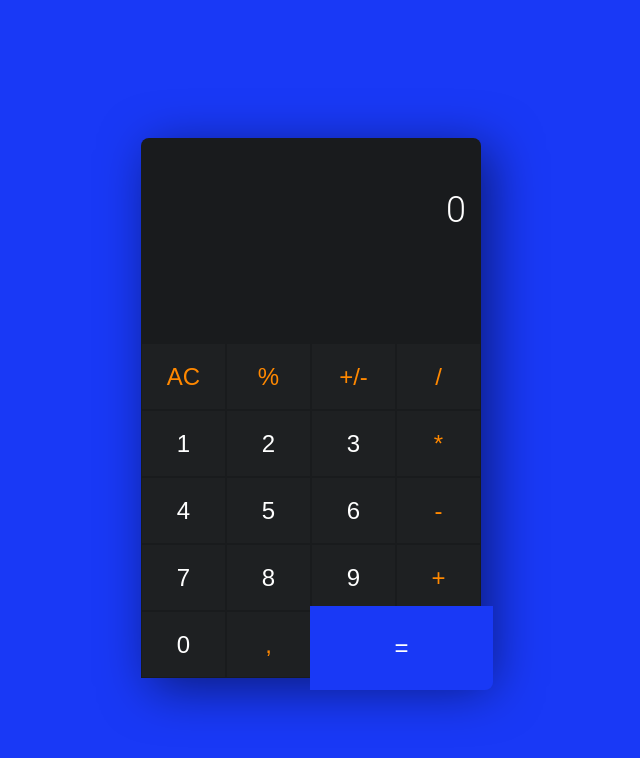
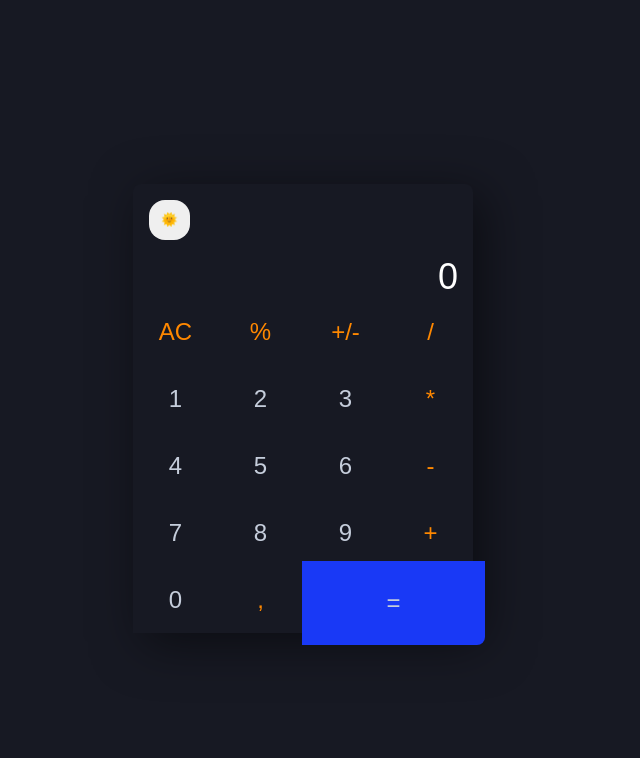
Before and after one commit to Uladziby/innowise-calculator, a website built with webpack: page src/index.html in a window 1280 px wide. Shown: the whole page, without its empty margins (337-977 px from the left). Built offline with nearby package versions, Linux system fonts and the light colour scheme.

Commit message:
feat : added theme toggle=>refactoring styles

```diff
--- a/package.json
+++ b/package.json
@@ -25,7 +25,7 @@
   "lint-staged": {
     "src/**/*.{js,json,css,scss,md}": [
       "prettier --write",
-      "eslint --max-warnings=2"
+      "eslint --max-warnings=5"
     ]
   },
   "keywords": [],
--- a/src/components/BaseComponent.js
+++ b/src/components/BaseComponent.js
@@ -4,12 +4,12 @@ export function BaseComponent({
   className = [],
   styles = '',
   content = '',
-  id = '',
+  id,
 }) {
   const element = document.createElement(tag);
   element.classList.add(...className);
   element.innerHTML = `${content}`;
-  element.id = id;
+  if (id) element.id = id;
 
   if (parentNode) {
     parentNode.appendChild(element);
--- a/src/components/Button/styles.scss
+++ b/src/components/Button/styles.scss
@@ -2,10 +2,10 @@
   display: flex;
   align-items: center;
   justify-content: center;
-  border: 0.5px solid #191b1d;
-  background: #1e2022;
-  color: #fff;
   font-weight: 300;
+  background-color: var(--bg-color);
+  color: var(--font-color);
+  border: 0.5px solid var(--bg-color);
   font-size: 24px;
   cursor: pointer;
 
--- /dev/null
+++ b/src/components/Calculator/Calculator.js
@@ -0,0 +1,104 @@
+import { BaseComponent } from '../BaseComponent.js';
+import { DisplayComponent } from '../DisplayComponent/DisplayComponent.js';
+import {
+  numbersButtons,
+  operationsButtons,
+  functionsButtons,
+  resultButton,
+} from '../../constants.js';
+import { renderButtons } from '../../helpers/renderButtons.js';
+import { calculateResult } from '../../helpers/calculateResult.js';
+import { updateInputRemoveZeroBefore } from '../../helpers/updateInputRemoveZeroBefore.js';
+import './styles.scss';
+
+export function Calculator(appContainer) {
+  let currentInput = '';
+  let currentValue = 0;
+  let operator = null;
+  let calculationInput = '';
+
+  const displayElement = DisplayComponent(appContainer, currentValue);
+
+  const buttonsContainer = BaseComponent({
+    parentNode: appContainer,
+    tag: 'div',
+    className: ['buttons_container'],
+  });
+
+  const numbersButtonsContainer = BaseComponent({
+    parentNode: buttonsContainer.element,
+    tag: 'div',
+    className: ['buttons_container__left'],
+  });
+
+  const functionsButtonsContainer = BaseComponent({
+    parentNode: buttonsContainer.element,
+    tag: 'div',
+    className: ['buttons_container__right'],
+  });
+
+  const render = () => {
+    renderButtons(operationsButtons, numbersButtonsContainer, handleEvent);
+    renderButtons(numbersButtons, numbersButtonsContainer, handleEvent);
+    renderButtons(functionsButtons, functionsButtonsContainer, handleEvent);
+    renderButtons(resultButton, buttonsContainer, handleEvent);
+  };
+
+  const handleEvent = (value) => {
+    if (!isNaN(value)) {
+      currentInput += value;
+      const updatedValue = updateInputRemoveZeroBefore(currentInput);
+      displayElement.updateResult(updatedValue);
+    } else if (['+', '-', '*', '/'].includes(value)) {
+      if (currentInput !== '') {
+        displayElement.updateCalculation(currentValue);
+        currentValue = parseFloat(currentInput);
+        currentInput = '';
+      }
+      operator = value;
+      displayElement.updateResult(currentValue + ' ' + operator);
+    } else if (value === '=') {
+      if (currentInput !== '' && operator) {
+        const result = calculateResult(currentValue, currentInput, operator);
+        currentInput = '';
+        operator = null;
+        displayElement.updateResult(result);
+      }
+    } else if (value === 'AC') {
+      currentInput = '';
+      currentValue = 0;
+      operator = null;
+      displayElement.updateResult(currentValue);
+    } else if (value === '+/-') {
+      if (currentInput !== '') {
+        currentInput = (parseFloat(currentInput) * -1).toString();
+        displayElement.updateResult(currentInput);
+      } else if (currentValue !== 0) {
+        currentValue *= -1;
+        displayElement.updateResult(currentValue);
+      }
+    } else if (value === '%') {
+      if (operator === null) {
+        displayElement.updateResult(0);
+        currentInput = 0;
+      }
+      if (currentInput !== '') {
+        currentInput = (
+          (parseFloat(currentInput) / currentValue) *
+          100
+        ).toString();
+        displayElement.updateResult(currentInput);
+      } else if (currentValue !== 0) {
+        currentValue /= 100;
+        displayElement.updateResult(currentValue);
+      }
+    } else if (value === ',') {
+      if (currentInput !== '' && !currentInput.includes('.')) {
+        currentInput += '.';
+        displayElement.updateResult(currentInput);
+      }
+    }
+  };
+
+  render();
+}
--- /dev/null
+++ b/src/components/Calculator/styles.scss
@@ -0,0 +1,37 @@
+.calculator {
+  opacity: 0;
+  animation: 1s bounceIn;
+  animation-fill-mode: forwards;
+  margin: 10px;
+  border-radius: 8px;
+  color: #ffffff;
+  box-shadow: 10px 10px 50px rgba(0, 0, 0, 0.5);
+  background-color: var(--bg-color);
+}
+
+.buttons_container {
+  position: relative;
+  display: flex;
+  background-color: var(--bg-color);
+  color: var(--font-color);
+
+  &__left {
+    display: grid;
+    grid: repeat(5, 67px) / repeat(3, 85px);
+  }
+  &__right {
+    display: grid;
+    grid: repeat(5, 67px) / repeat(1, 85px);
+  }
+}
+
+.btn_result {
+  position: absolute;
+  right: -12px;
+  bottom: -12px;
+  width: calc(43% * 1.25);
+  height: calc(100% * 0.25);
+  background: #1939f6;
+  border-bottom-right-radius: 8px;
+  border: 0.5px rgba(0, 0, 0, 0.0001);
+}
--- a/src/components/DisplayComponent/DisplayComponent.js
+++ b/src/components/DisplayComponent/DisplayComponent.js
@@ -3,11 +3,10 @@ import './styles.scss';
 
 export const DisplayComponent = (container, value) => {
   const displayContainer = BaseComponent({
-    parentNode: container.element,
+    parentNode: container,
     tag: 'div',
     className: ['display_container'],
   });
-
   const displayCalculation = BaseComponent({
     parentNode: displayContainer.element,
     tag: 'div',
--- a/src/components/DisplayComponent/styles.scss
+++ b/src/components/DisplayComponent/styles.scss
@@ -6,15 +6,17 @@
   position: relative;
   justify-content: center;
   text-align: right;
+  background-color: var(--bg-color);
 
   &__result {
     width: 100%;
     height: 50%;
     padding-right: 15px;
+    color: var(--font-light);
   }
   &__calculation {
     font-size: 1rem;
-    color: #fff;
+    color: var(--font-light);
     padding-right: 15px;
   }
 }
--- /dev/null
+++ b/src/components/ThemeButton/ThemeButton.js
@@ -0,0 +1,25 @@
+import './styles.scss';
+
+export function ThemeButton(appContainer) {
+  let isLight = localStorage.getItem('IsDarkTheme') ? false : true;
+
+  const wrapper = document.createElement('div');
+  wrapper.classList.add('theme-switcher');
+  appContainer.appendChild(wrapper);
+
+  const toggle = document.createElement('button');
+  toggle.classList.add('theme-switcher__button');
+  isLight ? (toggle.innerText = '🌞') : (toggle.innerText = '🌚');
+  wrapper.appendChild(toggle);
+
+  toggle.addEventListener('click', modeSwitch);
+
+  function modeSwitch() {
+    let root = document.body;
+    isLight = !isLight;
+    localStorage.setItem('IsDarkTheme', isLight);
+    isLight ? (toggle.innerText = '🌞') : (toggle.innerText = '🌚');
+
+    root.classList.toggle('lightMode');
+  }
+}
--- /dev/null
+++ b/src/components/ThemeButton/styles.scss
@@ -0,0 +1,17 @@
+.theme-switcher {
+  &__button {
+    list-style: none;
+    display: inline;
+    border-radius: 1rem;
+    border: none;
+    line-height: 1.5rem;
+    padding: 0.5rem 0.75rem;
+    margin: 1rem;
+    transition: all 250ms;
+    cursor: pointer;
+  }
+  &__button:hover {
+    color: var(--bg-color);
+    background-color: var(--font-light);
+  }
+}
--- a/src/index.js
+++ b/src/index.js
@@ -1,113 +1,26 @@
+import './components/ThemeButton/styles.scss';
+import { Calculator } from './components/Calculator/Calculator.js';
+import { ThemeButton } from './components/ThemeButton/ThemeButton.js';
 import { BaseComponent } from './components/BaseComponent.js';
-import { DisplayComponent } from './components/DisplayComponent/DisplayComponent.js';
-import {
-  numbersButtons,
-  operationsButtons,
-  functionsButtons,
-  resultButton,
-} from './constants.js';
-import { renderButtons } from './helpers/renderButtons.js';
-import { calculateResult } from './helpers/calculateResult.js';
-import { updateInputRemoveZeroBefore } from './helpers/updateInputRemoveZeroBefore.js';
 import './styles.scss';
 
-export const Calculator = () => {
-  const calculator = document.getElementById('app');
-  let currentInput = '';
-  let currentValue = 0;
-  let operator = null;
-  let calculationInput = '';
+function runApp() {
+  const app = document.querySelector('#app');
 
-  const container = BaseComponent({
-    parentNode: calculator,
+  if (!app) {
+    console.error('App element not found!');
+    return;
+  }
+
+  const wrapper = BaseComponent({
+    parentNode: app,
     tag: 'div',
     className: ['calculator'],
   });
 
-  const displayElement = DisplayComponent(container, currentValue);
+  ThemeButton(wrapper.element);
+  Calculator(wrapper.element);
+}
 
-  const buttonsContainer = BaseComponent({
-    parentNode: container.element,
-    tag: 'div',
-    className: ['buttons_container'],
-  });
-
-  const numbersButtonsContainer = BaseComponent({
-    parentNode: buttonsContainer.element,
-    tag: 'div',
-    className: ['buttons_container__left'],
-  });
-
-  const functionsButtonsContainer = BaseComponent({
-    parentNode: buttonsContainer.element,
-    tag: 'div',
-    className: ['buttons_container__right'],
-  });
-
-  const render = () => {
-    renderButtons(operationsButtons, numbersButtonsContainer, handleEvent);
-    renderButtons(numbersButtons, numbersButtonsContainer, handleEvent);
-    renderButtons(functionsButtons, functionsButtonsContainer, handleEvent);
-    renderButtons(resultButton, buttonsContainer, handleEvent);
-  };
-
-  const handleEvent = (value) => {
-    if (!isNaN(value)) {
-      currentInput += value;
-      const updatedValue = updateInputRemoveZeroBefore(currentInput);
-      displayElement.updateResult(updatedValue);
-    } else if (['+', '-', '*', '/'].includes(value)) {
-      if (currentInput !== '') {
-        displayElement.updateCalculation(currentValue);
-        currentValue = parseFloat(currentInput);
-        currentInput = '';
-      }
-      operator = value;
-      displayElement.updateResult(currentValue + ' ' + operator);
-    } else if (value === '=') {
-      if (currentInput !== '' && operator) {
-        const result = calculateResult(currentValue, currentInput, operator);
-        currentInput = '';
-        operator = null;
-        displayElement.updateResult(result);
-      }
-    } else if (value === 'AC') {
-      currentInput = '';
-      currentValue = 0;
-      operator = null;
-      displayElement.updateResult(currentValue);
-    } else if (value === '+/-') {
-      if (currentInput !== '') {
-        currentInput = (parseFloat(currentInput) * -1).toString();
-        displayElement.updateResult(currentInput);
-      } else if (currentValue !== 0) {
-        currentValue *= -1;
-        displayElement.updateResult(currentValue);
-      }
-    } else if (value === '%') {
-      if (operator === null) {
-        displayElement.updateResult(0);
-        currentInput = 0;
-      }
-      if (currentInput !== '') {
-        currentInput = (
-          (parseFloat(currentInput) / currentValue) *
-          100
-        ).toString();
-        displayElement.updateResult(currentInput);
-      } else if (currentValue !== 0) {
-        currentValue /= 100;
-        displayElement.updateResult(currentValue);
-      }
-    } else if (value === ',') {
-      if (currentInput !== '' && !currentInput.includes('.')) {
-        currentInput += '.';
-        displayElement.updateResult(currentInput);
-      }
-    }
-  };
-
-  render();
-};
-
-Calculator();
+runApp();
+// decompose logic to anather files
--- a/src/styles.scss
+++ b/src/styles.scss
@@ -1,59 +1,35 @@
-body {
-  height: 100vh;
-  width: 100vw;
-  background: #1939f6;
-  overflow: hidden;
+:root {
+  --bg-color: #171923;
+  --bg-light: #232535;
+  --font-color: #c5cddb;
+  --font-light: #ffffff;
 }
 
 * {
   box-sizing: border-box;
 }
 
-#app {
-  width: 100%;
+body {
+  color: var(--font-light);
+  font-family: 'Montserrat', sans-serif;
+  background-color: var(--bg-color);
+  font-size: 36px;
+  transition: all 500ms;
   height: 100%;
-  display: flex;
-  font-family: 'Roboto', sans-serif;
-  font-weight: 300;
-  font-size: 36px;
 }
 
-.calculator {
-  opacity: 0;
-  animation: 1s bounceIn;
-  animation-fill-mode: forwards;
-  margin: 10px;
-  border-radius: 8px;
-  color: #ffffff;
-  box-shadow: 10px 10px 50px rgba(0, 0, 0, 0.5);
-  margin: auto;
-  height: 540px;
-  background: #191b1d;
+.lightMode {
+  --bg-color: #e8e6dc;
+  --bg-light: #dcdaca;
+  --font-color: #3d3d3d;
+  --font-light: #202020;
 }
 
-.buttons_container {
-  position: relative;
+#app {
   display: flex;
-
-  &__left {
-    display: grid;
-    grid: repeat(5, 67px) / repeat(3, 85px);
-  }
-  &__right {
-    display: grid;
-    grid: repeat(5, 67px) / repeat(1, 85px);
-  }
-}
-
-.btn_result {
-  position: absolute;
-  right: -12px;
-  bottom: -12px;
-  width: calc(43% * 1.25);
-  height: calc(100% * 0.25);
-  background: #1939f6;
-  border-bottom-right-radius: 8px;
-  border: 0.5px rgba(0, 0, 0, 0.0001);
+  justify-content: center;
+  align-items: center;
+  height: 100vh;
 }
 
 @keyframes bounceIn {
```
